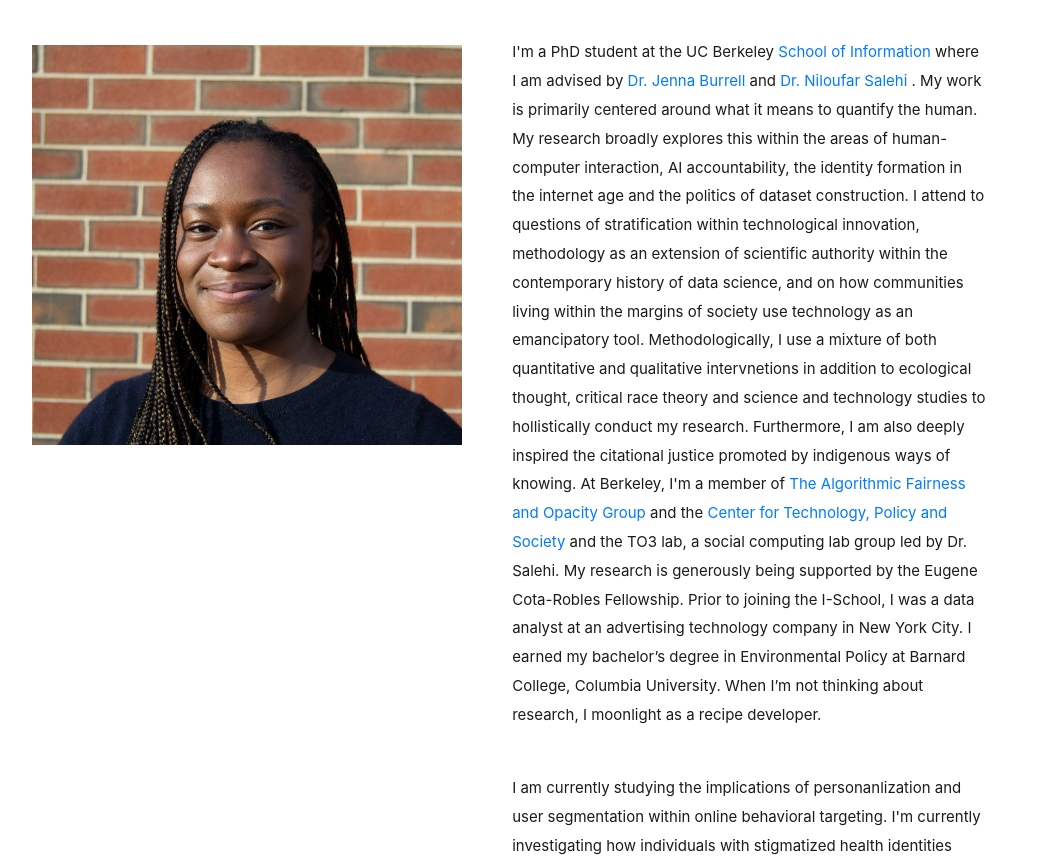
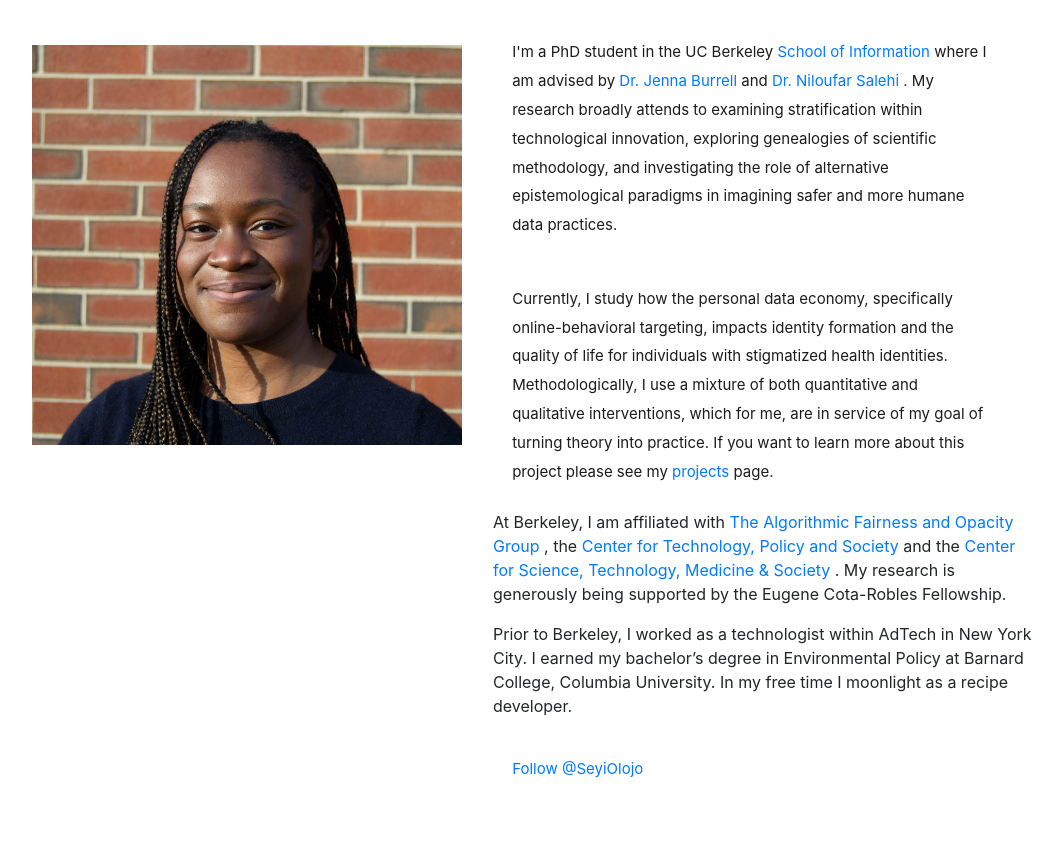
Before and after one commit to seolojo/Portfolio, a plain HTML site: page index.html in a window 1280 px wide. Shown: the part 100-957 px from the top of the page, without its empty margins (162-1224 px from the left). After the commit the page ends 908 px from the top, so only its background shows below. Drawn offline with Linux system fonts and the light colour scheme.

Commit message:
december 2022 updates

```diff
--- a/css/style.css
+++ b/css/style.css
@@ -62,6 +62,13 @@ img{
     padding-top: 1.5rem;
 }
 
+.subsection{
+    padding-left: 1.1rem;
+    padding-top: 1.5rem;
+    font-size: 10px;
+}
+
+
 .main-menu{
     font-size: 1.1rem;
 }
--- a/index.html
+++ b/index.html
@@ -76,19 +76,29 @@
                 </div>
                 <div class="col">
                     <p class="para">
-                        I'm a PhD student at the UC Berkeley <a href="https://www.ischool.berkeley.edu/">School of Information</a> where I am advised by <a href="https://sites.ischool.berkeley.edu/jburrell/">Dr. Jenna Burrell</a> and <a href="http://niloufar.org/">Dr. Niloufar Salehi</a> . My work is primarily centered around what it means to quantify the human. My research broadly explores this within the areas of human-computer interaction, AI accountability, the identity formation in the internet age and the politics of dataset construction. I attend to questions of stratification within technological innovation, methodology as an extension of scientific authority within the contemporary history of data science, and on how communities living within
-                       the margins of society use technology as an emancipatory tool. Methodologically, I use a mixture of both quantitative and qualitative intervnetions in addition to ecological thought, critical race theory and science and technology studies to hollistically conduct my research. Furthermore, I am also deeply inspired the citational justice promoted by indigenous ways of knowing.
-                        At Berkeley, I'm a member of <a href="https://afog.berkeley.edu/">The Algorithmic Fairness and Opacity Group</a>
-                        and the <a href="https://ctsp.berkeley.edu/">Center for Technology, Policy and Society</a> and the TO3 lab, a social computing lab group led by Dr. Salehi. My research is generously being supported by the Eugene Cota-Robles Fellowship.
-                        Prior to joining the I-School, I was a data analyst at an advertising technology company in New York City. I earned my bachelor’s degree in Environmental Policy at Barnard College, Columbia University. When I’m not thinking about research,
-                        I moonlight as a recipe developer.
+                        I'm a PhD student in the UC Berkeley <a href="https://www.ischool.berkeley.edu/">School of Information</a>
+                        where I am advised by <a href="https://sites.ischool.berkeley.edu/jburrell/">Dr. Jenna Burrell</a>
+                        and <a href="http://niloufar.org/">Dr. Niloufar Salehi</a> . My research broadly attends to examining stratification within
+                        technological innovation, exploring genealogies of scientific methodology, and investigating the role of alternative
+                        epistemological paradigms in imagining safer and more humane data practices.
+                     <p class="para">
+                        Currently, I study how the personal data economy, specifically online-behavioral targeting,
+                        impacts identity formation and the quality of life for individuals with stigmatized health identities.
+                        Methodologically, I use a mixture of both quantitative and qualitative interventions, which for me,
+                        are in service of my goal of turning theory into practice. If you want to learn more about
+                        this project please see my <a href="https://www.seyiolojo.com/projects.html">projects</a> page.
                     </p>
 
-
-                    <p class="para">
-                      I am currently studying the implications of personanlization and user segmentation within online behavioral targeting. I'm currently investigating how individuals with stigmatized
-                      health identities make sense of algorthmic logics. Additionally, I'm investigating new interventions for critical research within social computing.
-                  </p>
+                    <p>
+                       At Berkeley, I am affiliated with <a href="https://afog.berkeley.edu/">The Algorithmic Fairness and Opacity Group</a>
+                      , the <a href="https://ctsp.berkeley.edu/">Center for Technology, Policy and Society</a> and the <a href="https://cstms.berkeley.edu/research/sts/">
+                        Center for Science, Technology, Medicine & Society </a>. My research is generously being supported by the Eugene Cota-Robles Fellowship.
+                    </p>
+                    <p>
+                      Prior to Berkeley, I worked as a technologist within AdTech in New York City.
+                      I earned my bachelor’s degree in Environmental Policy at Barnard College, Columbia University.
+                      In my free time I moonlight as a recipe developer.
+                    </p>
 
 
                     <p class="para">
```
Also changed, not shown: projects.html (+17 -2 lines), publications.html (+4 -1 lines).
